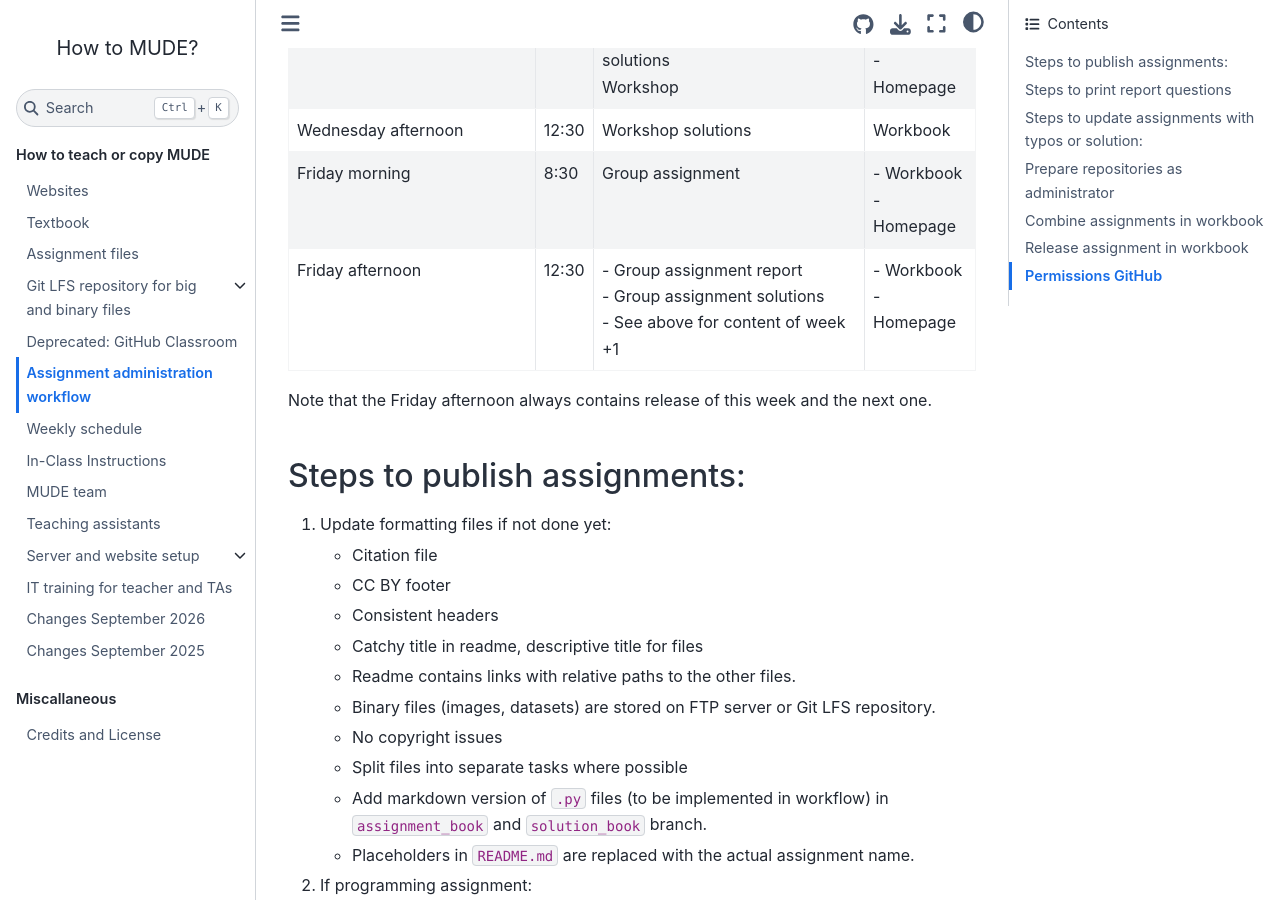
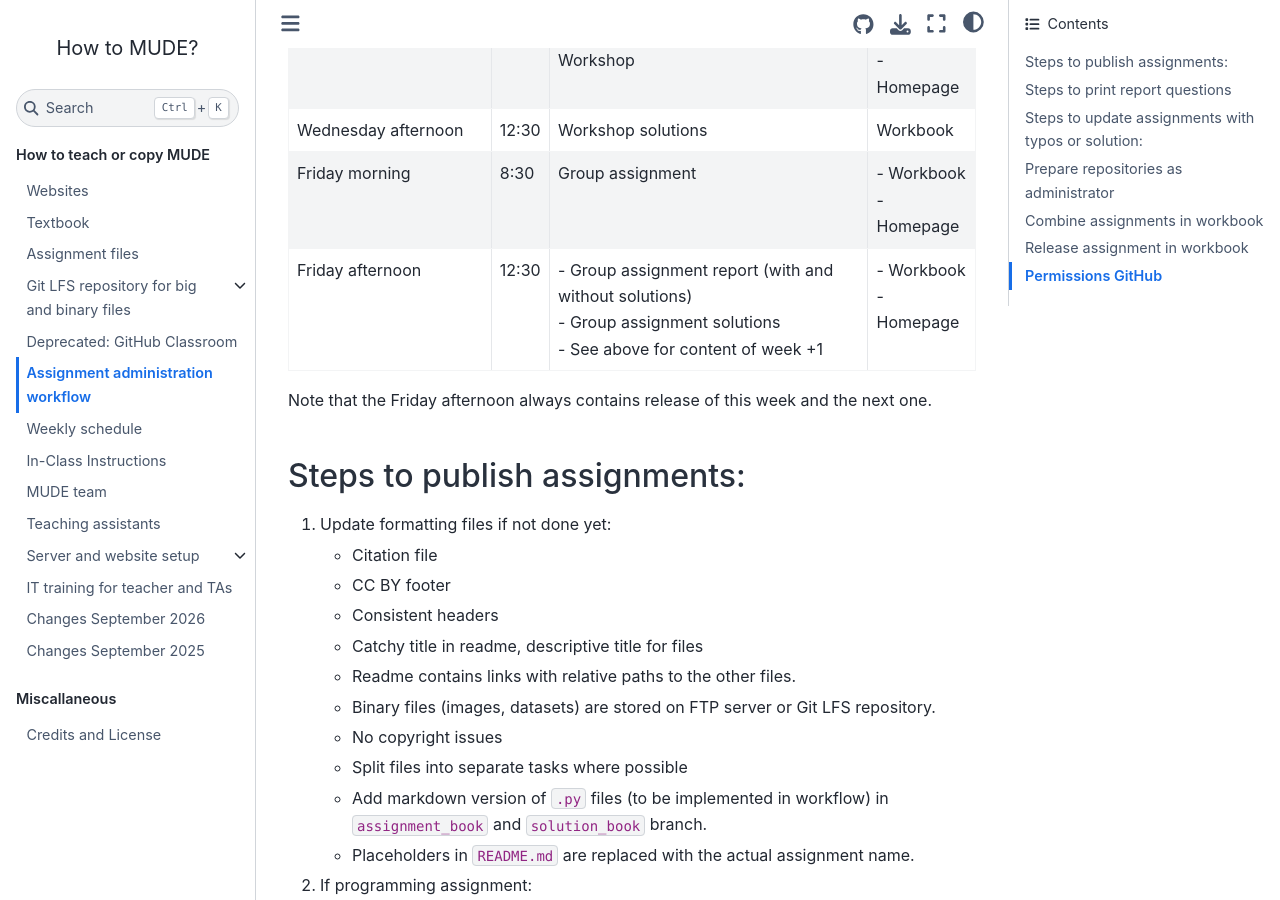
Before and after one commit to TUDelft-MUDE/teacher, a Jupyter Book: the page built from book/assignment_workflow.md, in a window 1280 px wide and 900 px high, scrolled down 424 px. Built offline with Jupyter Book 1.0.4 settings and Sphinx 7.4.7 and the Sphinx Book theme 1.1.4, drawn with Linux system fonts in a browser that asks for light colours; comment, search, counter and statistics services are not loaded.

Commit message:
Update Friday afternoon assignment details

```diff
--- a/book/assignment_workflow.md
+++ b/book/assignment_workflow.md
@@ -10,7 +10,7 @@ This is the release schedule:
 | Wednesday morning   | 10:30 | Programming assignment solutions<br>Workshop                                  | - Workbook<br>- Homepage           |
 | Wednesday afternoon | 12:30 | Workshop solutions                                                            | Workbook                           |
 | Friday morning      | 8:30  | Group assignment                                                              | - Workbook<br>- Homepage           |
-| Friday afternoon    | 12:30 | - Group assignment report<br>- Group assignment solutions<br>- See above for content of week +1     | - Workbook<br>- Homepage           |
+| Friday afternoon    | 12:30 | - Group assignment report (with and without solutions)<br>- Group assignment solutions<br>- See above for content of week +1     | - Workbook<br>- Homepage           |
 
 Note that the Friday afternoon always contains release of this week and the next one.
 
```
